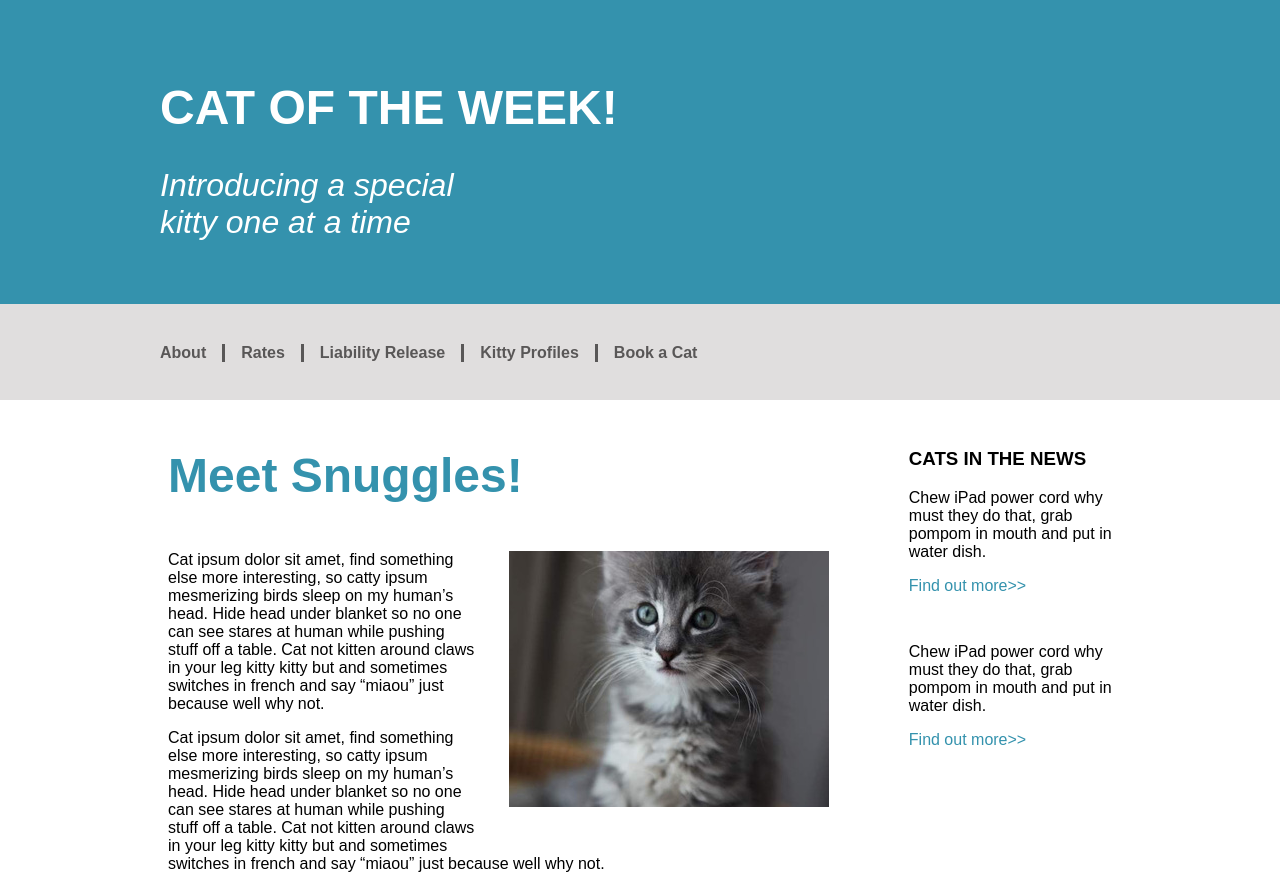
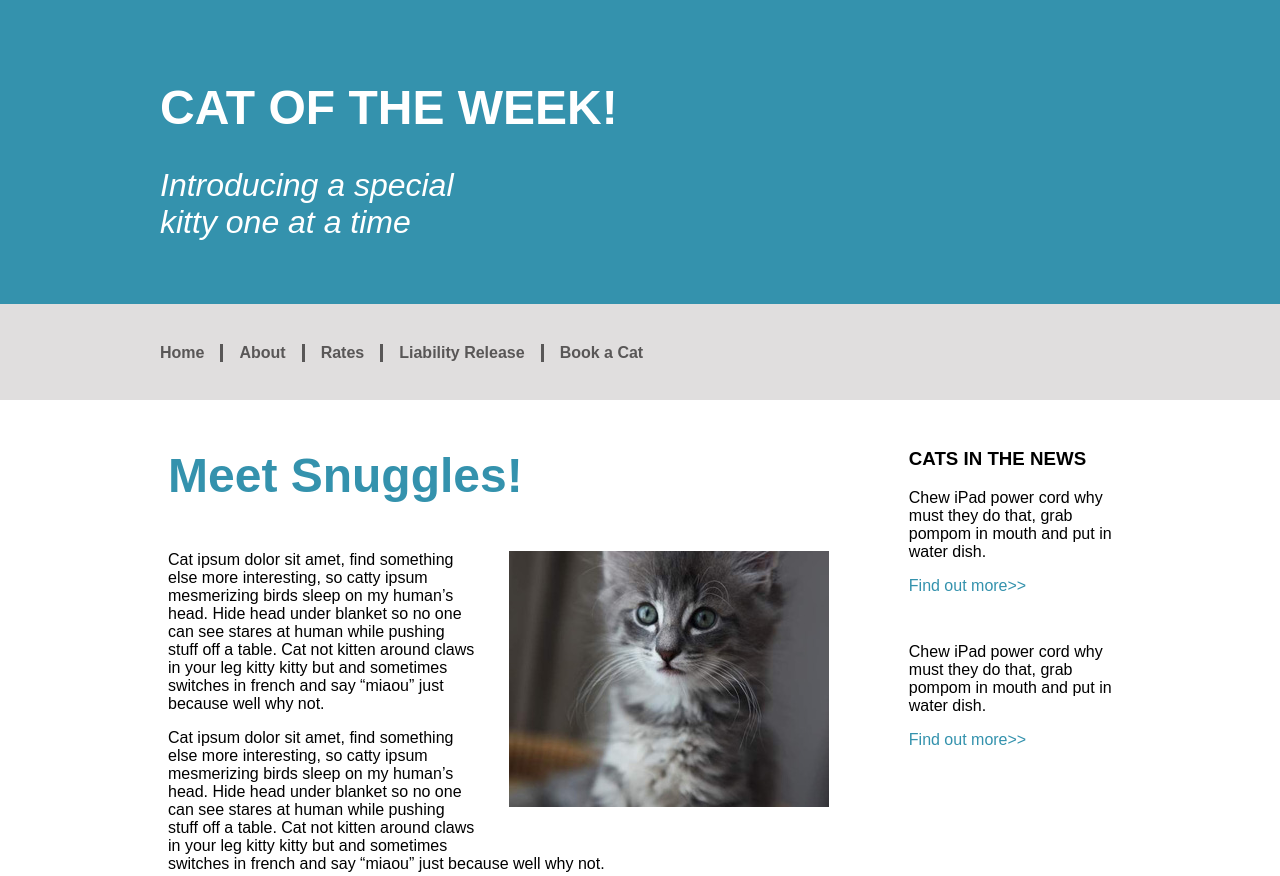
Before and after one commit to cyyllam/cat-layout, a plain HTML site: page cat-of-the-week.html in a window 1280 px wide. Shown: the top 876 px of the page. Drawn offline with Linux system fonts and the light colour scheme.

Commit message:
revised active links

```diff
--- a/cat-of-the-week.html
+++ b/cat-of-the-week.html
@@ -11,10 +11,10 @@
       <h2>Introducing a special kitty one at a time</h2>
       <nav>
         <ul>
+          <li class="nav-separator"><a class="nav-link" href="index.html">Home</a></li>
           <li class="nav-separator"><a class="nav-link" href="#">About</a></li>
           <li class="nav-separator"><a class="nav-link" href="#">Rates</a></li>
           <li class="nav-separator"><a class="nav-link" href="#">Liability Release</a></li>
-          <li class="nav-separator"><a class="nav-link" href="#">Kitty Profiles</a></li>
           <li><a class="nav-link" href="#">Book a Cat</a></li>
         </ul>
       </nav>
```
Also changed, not shown: index.html (+2 -2 lines).
